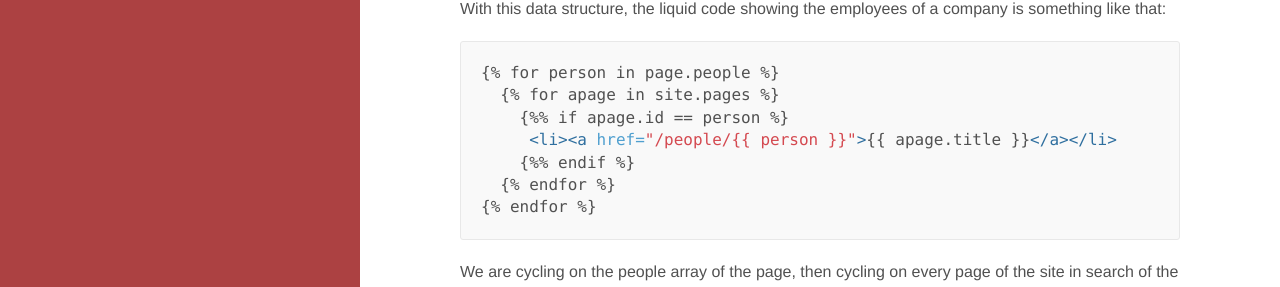
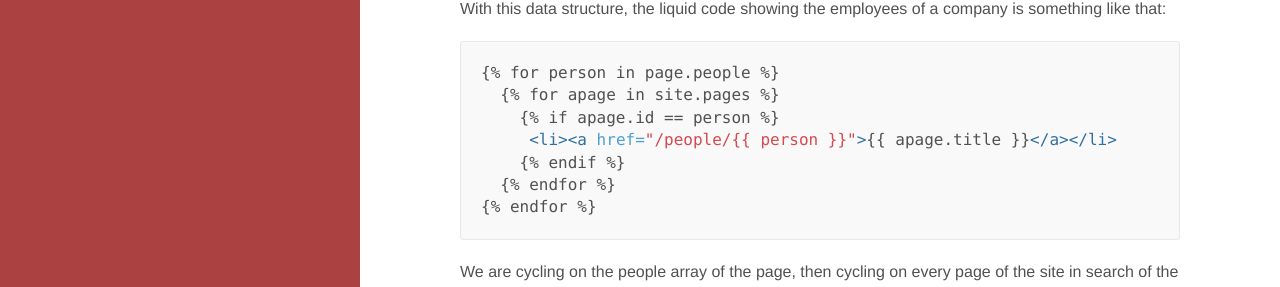
Before and after one commit to RCasatta/riccardo.casatta.it, a Jekyll site: the page built from _posts/2015-12-20-jekyll-scalability-test.markdown, in a window 1280 px wide and 900 px high, scrolled down 579 px. Shown: the part 197-484 px from the top of the window. Built offline with Jekyll 4.4.1, drawn with Linux system fonts in a browser that asks for light colours; some web fonts are replaced.

Commit message:
fixing double %

```diff
--- a/_posts/2015-12-20-jekyll-scalability-test.markdown
+++ b/_posts/2015-12-20-jekyll-scalability-test.markdown
@@ -33,9 +33,9 @@ With this data structure, the liquid code showing the employees of a company is
 {% raw %}
 {% for person in page.people %}
   {% for apage in site.pages %}
-    {%% if apage.id == person %}
+    {% if apage.id == person %}
      <li><a href="/people/{{ person }}">{{ apage.title }}</a></li>
-    {%% endif %}
+    {% endif %}
   {% endfor %}
 {% endfor %}
 {% endraw %}
```
